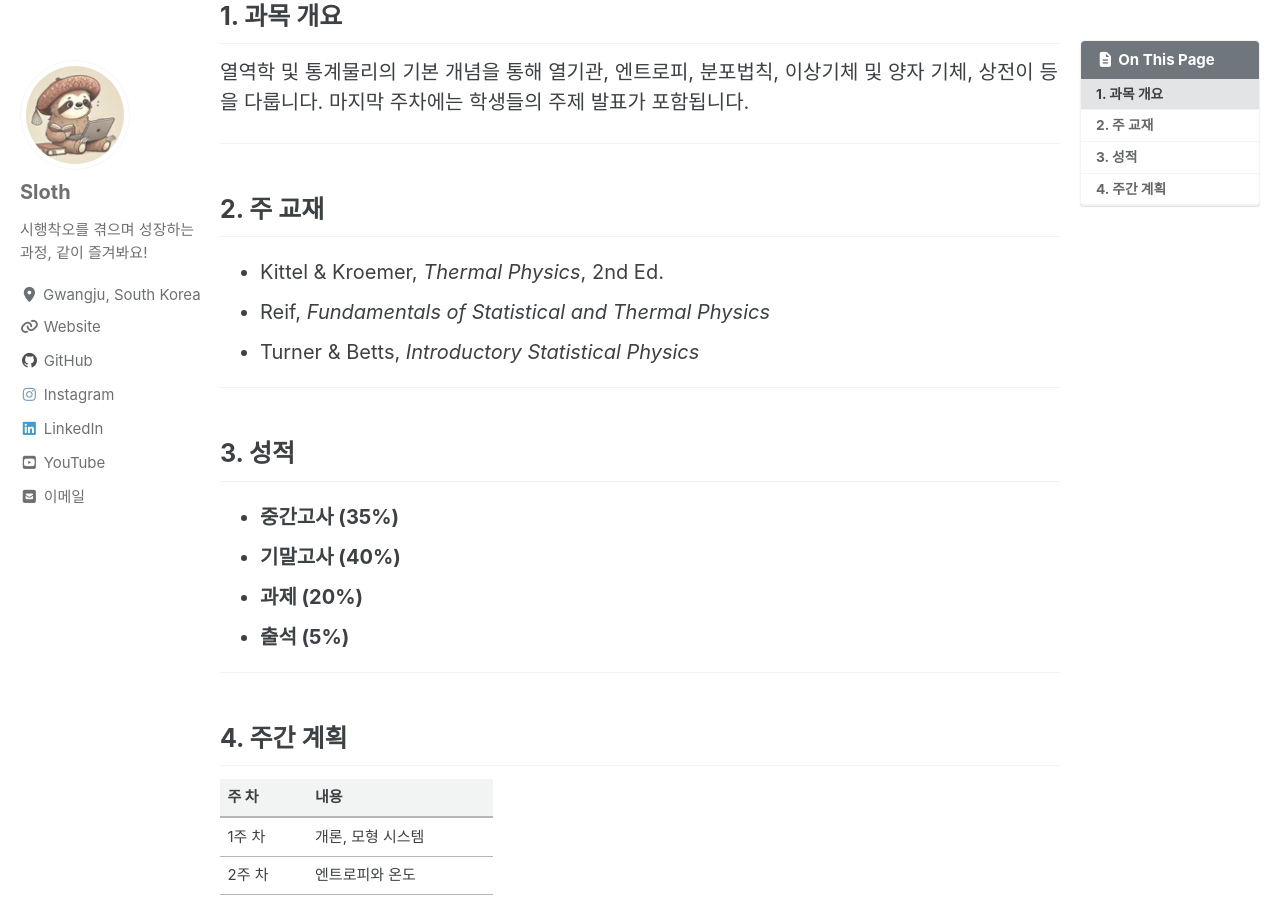
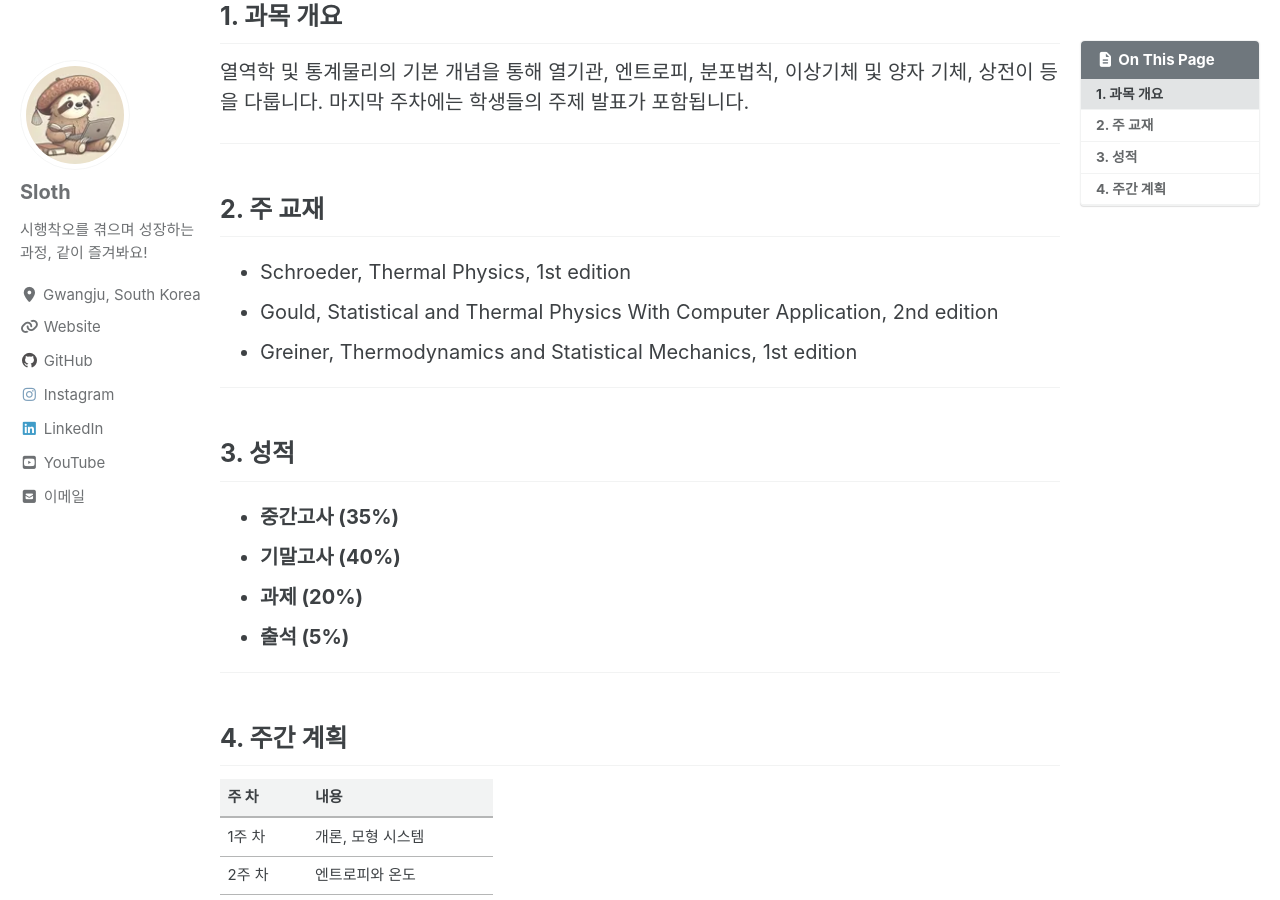
Before and after one commit to renaissance-sloth/renaissance-sloth.github.io, a Jekyll site: the page built from 6th semester/Thermodynamics and Statistical Physics/_posts/2025-09-01-syllabus.md, in a window 1280 px wide and 900 px high, scrolled down 323 px. Built offline with Jekyll 4.4.1, drawn with Linux system fonts in a browser that asks for light colours; cached includes are drawn as plain includes; comment, search, counter and statistics services are not loaded.

Commit message:
Fix: update course materials in Thermodynamics

```diff
--- a/6th semester/Thermodynamics and Statistical Physics/_posts/2025-09-01-syllabus.md
+++ b/6th semester/Thermodynamics and Statistical Physics/_posts/2025-09-01-syllabus.md
@@ -12,9 +12,9 @@ header:
 ---
 
 ## 2. 주 교재
-- Kittel & Kroemer, *Thermal Physics*, 2nd Ed.
-- Reif, *Fundamentals of Statistical and Thermal Physics*
-- Turner & Betts, *Introductory Statistical Physics*
+- Schroeder, Thermal Physics, 1st edition
+- Gould, Statistical and Thermal Physics With Computer Application, 2nd edition
+- Greiner, Thermodynamics and Statistical Mechanics, 1st edition
 
 ---
 
```
